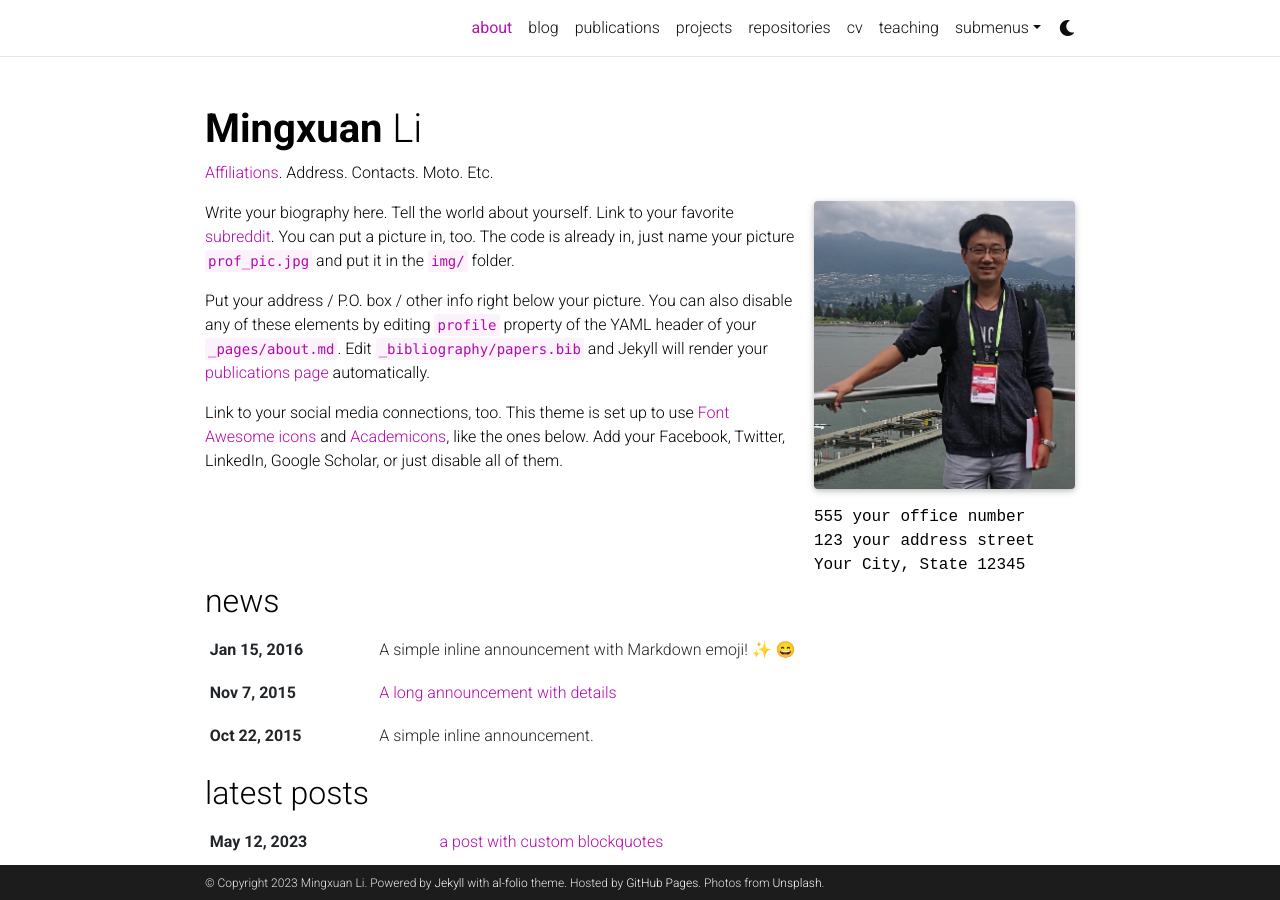
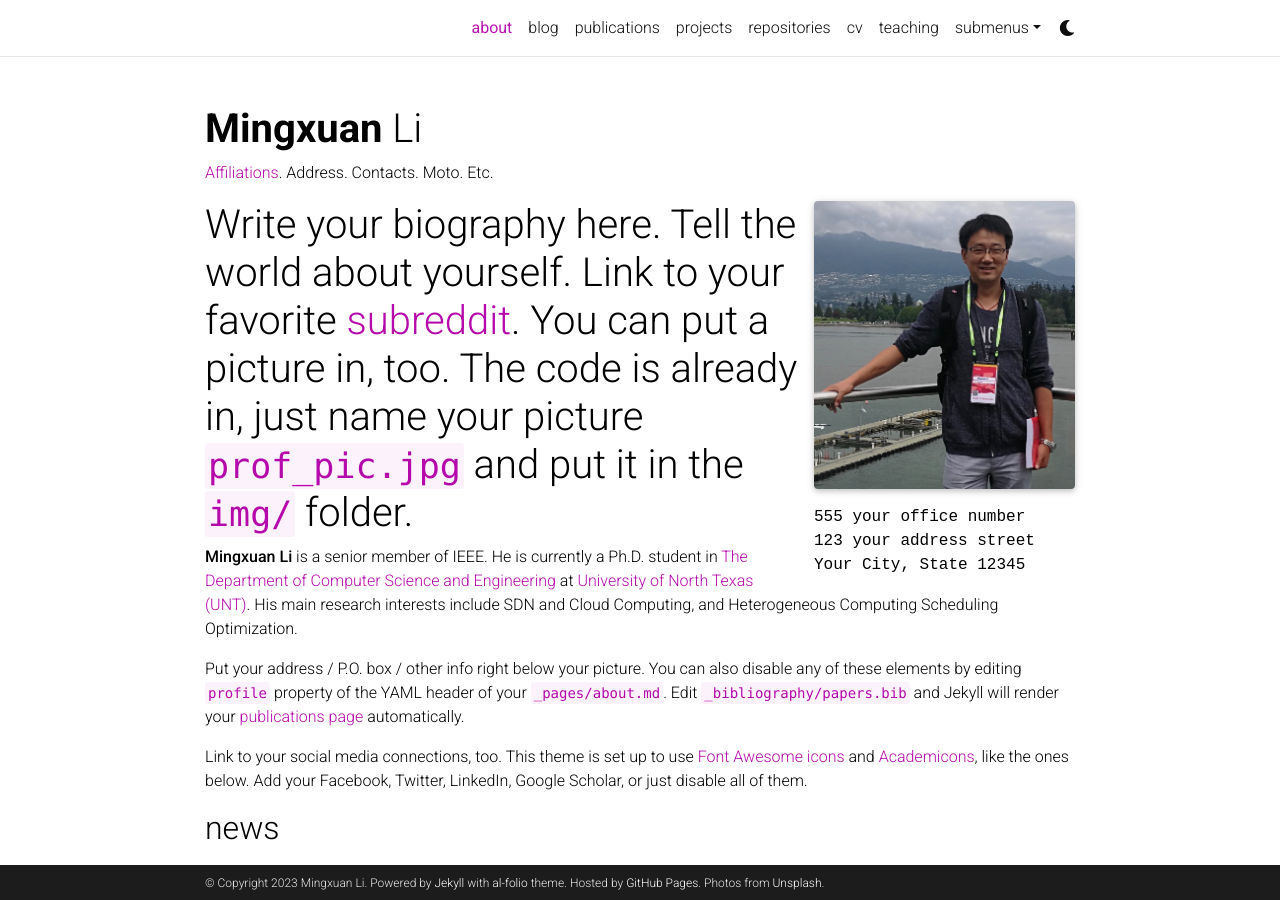
Before and after one commit to limx59/limx59.github.io, a Jekyll site: the page built from _pages/about.md, in a window 1280 px wide and 900 px high. Built offline with Jekyll 4.4.1, drawn with Linux system fonts in a browser that asks for light colours; full-size pictures stand in for the smaller copies a plugin makes; emoji names are drawn with the system emoji font; comment, search, counter and statistics services are not loaded; a style sheet for code colours, icons or effects is not loaded.

Commit message:
Update about.md

```diff
--- a/_pages/about.md
+++ b/_pages/about.md
@@ -19,7 +19,8 @@
 social: true  # includes social icons at the bottom of the page
 ---
 
-Write your biography here. Tell the world about yourself. Link to your favorite [subreddit](http://reddit.com). You can put a picture in, too. The code is already in, just name your picture `prof_pic.jpg` and put it in the `img/` folder.
+# Write your biography here. Tell the world about yourself. Link to your favorite [subreddit](http://reddit.com). You can put a picture in, too. The code is already in, just name your picture `prof_pic.jpg` and put it in the `img/` folder.
+**Mingxuan Li** is a senior member of IEEE. He is currently a Ph.D. student in [The Department of Computer Science and Engineering](https://computerscience.engineering.unt.edu) at [University of North Texas (UNT)](https://www.unt.edu/). His main research interests include SDN and Cloud Computing, and Heterogeneous Computing Scheduling Optimization.
 
 Put your address / P.O. box / other info right below your picture. You can also disable any of these elements by editing `profile` property of the YAML header of your `_pages/about.md`. Edit `_bibliography/papers.bib` and Jekyll will render your [publications page](/al-folio/publications/) automatically.
 
```
